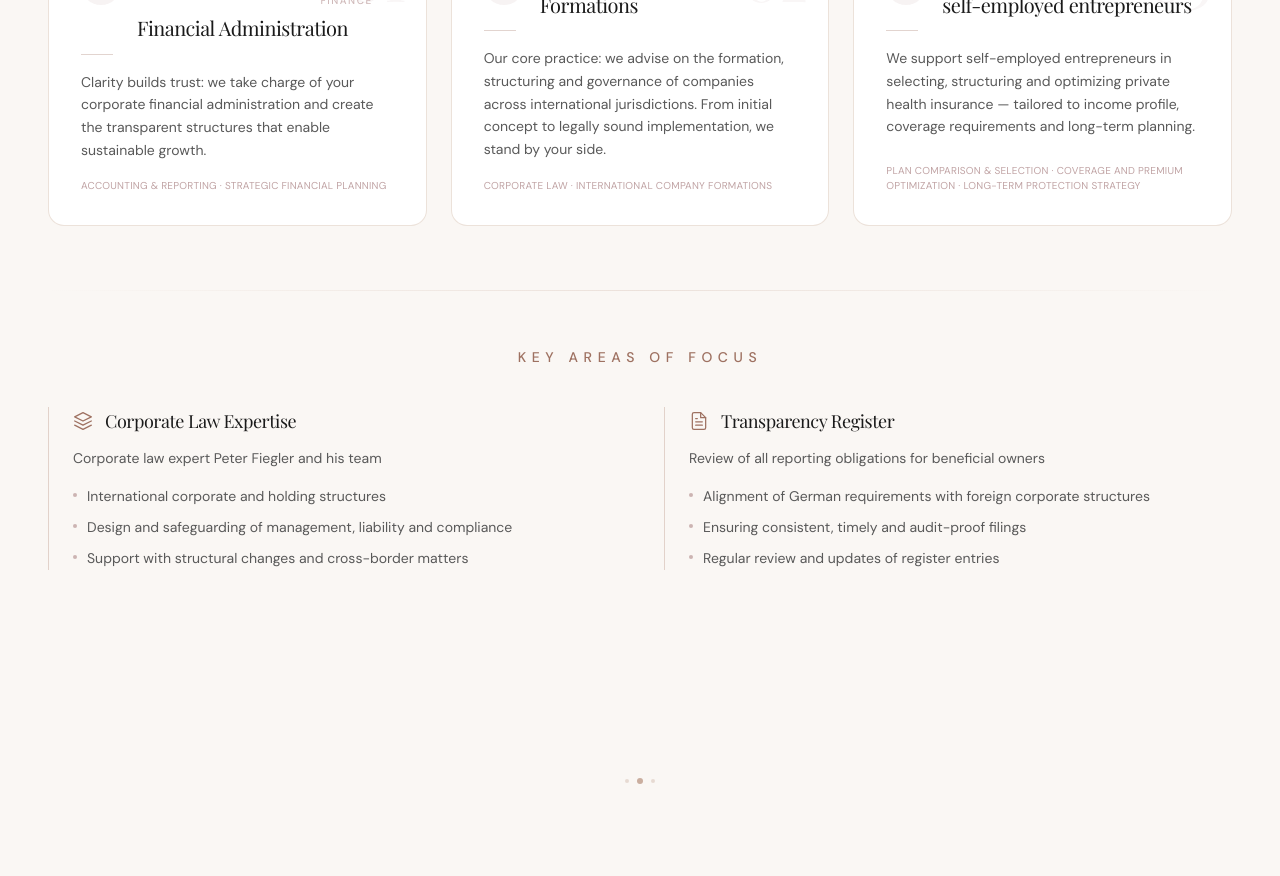
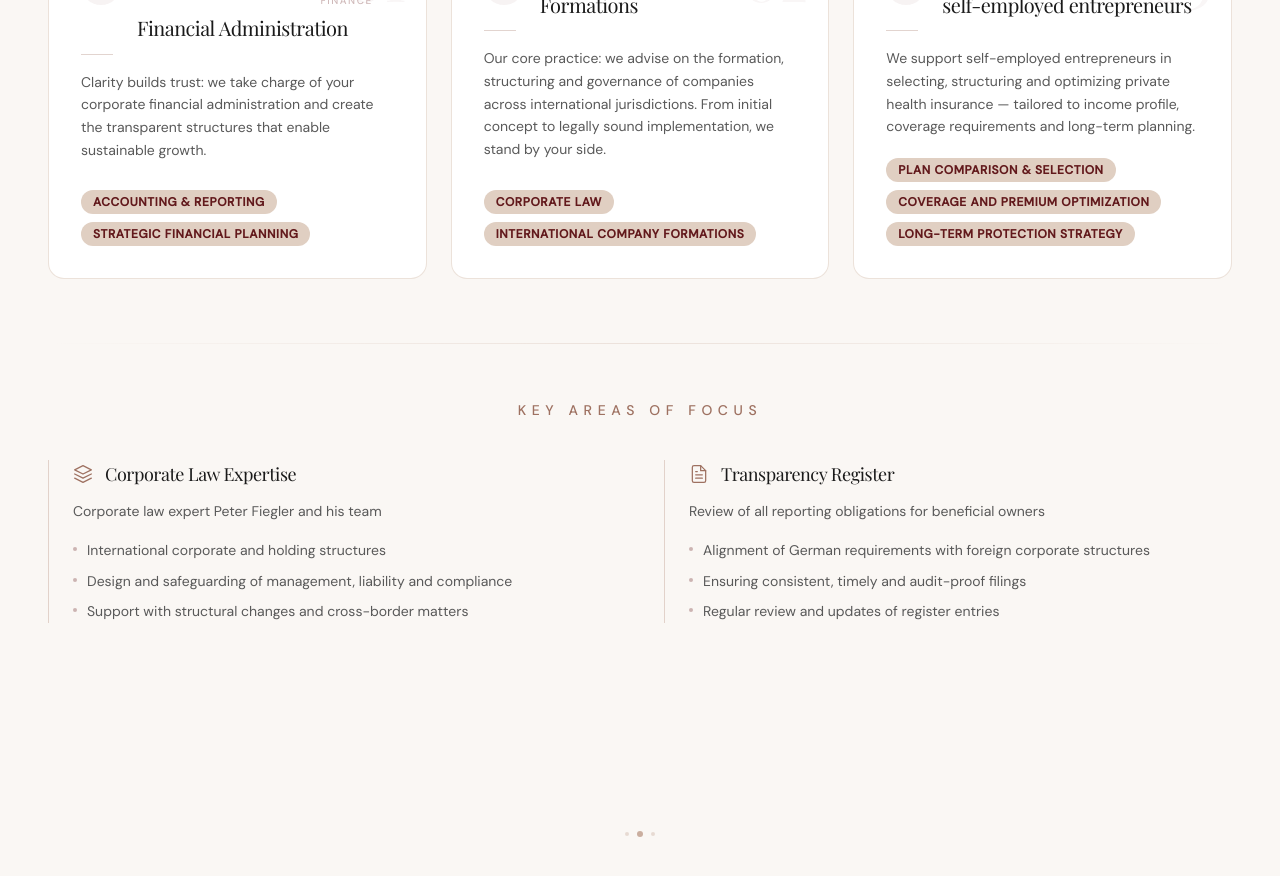
Before and after one commit to paramdnoid/FIECON, a Next.js app: page /about in a window 1280 px wide. Shown: the part 3140-4016 px from the top of the page. Built offline with nearby package versions, Linux system fonts and the light colour scheme; no server answers.

Commit message:
refactor: update ServiceCardContent to use Badge component for item display
- Replaced dot-separated item display with Badge components for improved visual consistency.
- Adjusted layout and spacing for better alignment within the service card content.

```diff
--- a/src/components/sections/Services.tsx
+++ b/src/components/sections/Services.tsx
@@ -9,6 +9,7 @@ import { FadeIn } from "@/components/animations/FadeIn";
 import React from "react";
 import { hasTranslation } from "@/lib/utils";
 import { HoverCard } from "@/components/ui/HoverCard";
+import { Badge } from "@/components/ui/Badge";
 
 
 const STANDALONE_KEYS = [
@@ -132,13 +133,12 @@ function ServiceCardContent({
         {t(`${serviceKey}.description`)}
       </p>
 
-      {/* Items — dot-separated */}
-      <p className="text-[10px] tracking-wide uppercase text-bordeaux-900/40 mt-auto pt-4">
-        {Array.from(
-          { length: ITEMS_PER_SERVICE[serviceKey] },
-          (_, i) => t(`${serviceKey}.items.${i}`),
-        ).join(" · ")}
-      </p>
+      {/* Items — using design system Badge */}
+      <div className="flex flex-wrap gap-2 mt-auto pt-5">
+        {Array.from({ length: ITEMS_PER_SERVICE[serviceKey] }, (_, i) => (
+          <Badge key={i}>{t(`${serviceKey}.items.${i}`)}</Badge>
+        ))}
+      </div>
     </>
   );
 }
```
